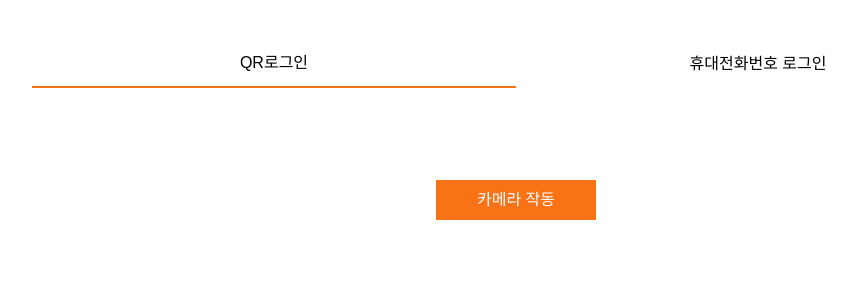
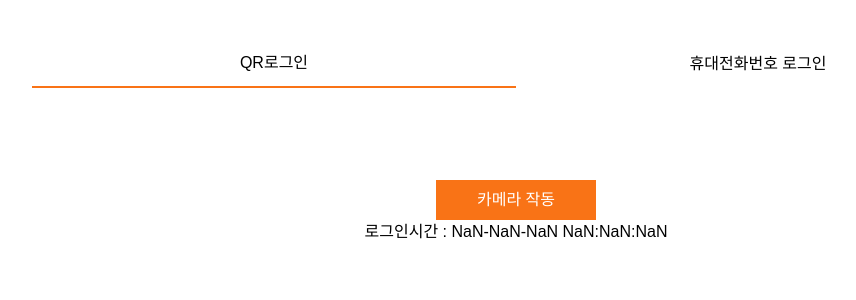
Before and after one commit to kiilove/bdbdgreferee, a React (Create React App) app: page / in a window 1280 px wide. Shown: the top 300 px of the page, without its empty margins (124-980 px from the left). Built offline with nearby package versions, Linux system fonts and the light colour scheme.

Commit message:
commit on "main"

```diff
--- a/package.json
+++ b/package.json
@@ -12,7 +12,7 @@
     "react-icons": "^4.7.1",
     "react-modern-drawer": "^1.2.0",
     "react-qr-code": "^2.0.11",
-    "react-qr-reader": "^2.2.1",
+    "react-qr-reader": "^3.0.0-beta-1",
     "react-qr-scanner": "1.0.0-alpha.7",
     "react-router-dom": "^6.8.0",
     "react-scripts": "5.0.1",
--- a/src/pages/QrLogin.jsx
+++ b/src/pages/QrLogin.jsx
@@ -1,26 +1,38 @@
+import { getAllByPlaceholderText } from "@testing-library/react";
 import React, { useEffect, useState } from "react";
-import QrReader from "react-qr-reader";
+import { QrReader } from "react-qr-reader";
 
 const QrLogin = () => {
-  const [selected, setSelected] = useState("environment");
+  const [selected, setSelected] = useState(true);
   const [startScan, setStartScan] = useState(false);
   const [loadingScan, setLoadingScan] = useState(false);
-  const [data, setData] = useState("");
+  const [data, setData] = useState("No result");
+  const [uid, setUid] = useState();
+  const [loginTime, setLoginTime] = useState();
 
-  const handleScan = async (scanData) => {
-    setLoadingScan(true);
-    console.log(`loaded data data`, scanData);
-    if (scanData && scanData !== "") {
-      console.log(`loaded >>>`, scanData);
-      setData(scanData);
-      setStartScan(false);
-      setLoadingScan(false);
-      // setPrecScan(scanData);
+  useEffect(() => {
+    if (!!data) {
+      //setUid((prev) => (prev = data?.text));
+      const tryTime = new Date(data.timestamp);
+
+      const calDate =
+        tryTime.getFullYear().toString() +
+        "-" +
+        (tryTime.getMonth() + 1) +
+        "-" +
+        tryTime.getDate().toString() +
+        " " +
+        tryTime.getHours().toString() +
+        ":" +
+        tryTime.getMinutes().toString() +
+        ":" +
+        tryTime.getSeconds().toString();
+      //console.log(calDate);
+      setLoginTime(
+        (prev) => (prev = { timestamp: data.timestamp, calDate: calDate })
+      );
     }
-  };
-  const handleError = (err) => {
-    console.error(err);
-  };
+  }, [data]);
 
   return (
     <div className="flex w-full h-screen justify-center items-center">
@@ -39,28 +51,28 @@ const QrLogin = () => {
         {startScan && (
           <div className="flex flex-col w-full h-full gap-y-2 justify-center items-center mt-2">
             <div className="flex">
-              <select
-                onChange={(e) => setSelected(e.target.value)}
-                className="w-40 h-10 border-2 border-orange-500 flex justify-center items-center"
-              >
-                <option value={"user"}>정상</option>
-                <option value={"environment"}>반전</option>
-              </select>
+              <button onClick={() => setSelected(!selected)}>전환</button>
             </div>
-            <div className="flex w-full h-full flex-col justify-start items-center">
+            <div className="flex w-full h-full justify-center items-top">
               <QrReader
-                facingMode={selected}
-                delay={1000}
-                onError={handleError}
-                onScan={handleScan}
-                resolution={2000}
-                style={{ width: "80%", height: "80%" }}
+                onResult={(result, error) => {
+                  if (!!result) {
+                    //setData(result?.text);
+                    setData(result);
+                  }
+                }}
+                className="w-3/4 h-3/4"
+                constraints={{ facingMode: selected ? "user" : "environment" }}
               />
             </div>
           </div>
         )}
-
-        {data !== "" && <p>{data}</p>}
+        {data && (
+          <div>
+            <p>{data.text && loginTime && data.text}</p>
+            <p>로그인시간 : {loginTime && loginTime?.calDate}</p>
+          </div>
+        )}
       </div>
     </div>
   );
```
Also changed, not shown: 1 other file (tests, documents, lock files or other folders).
